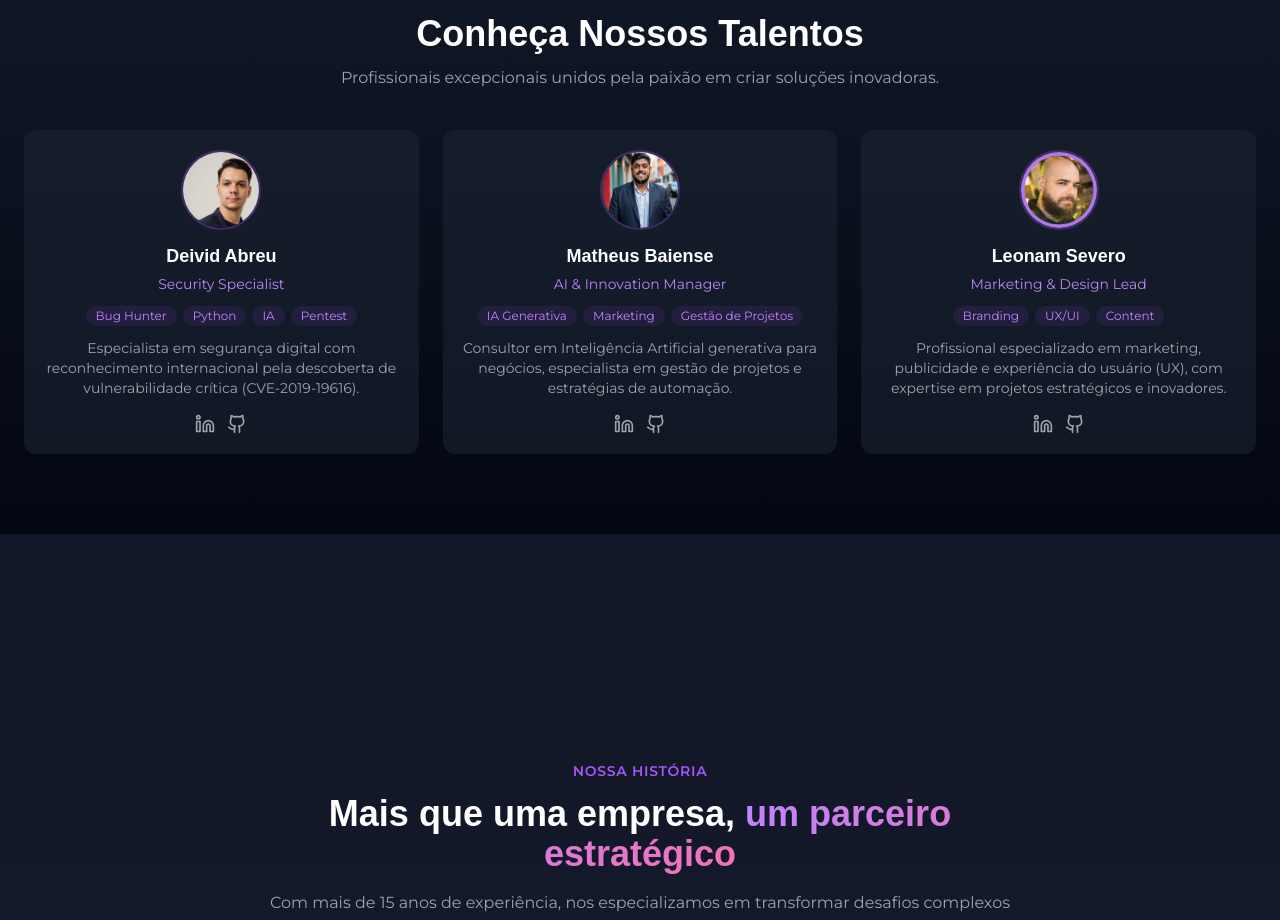
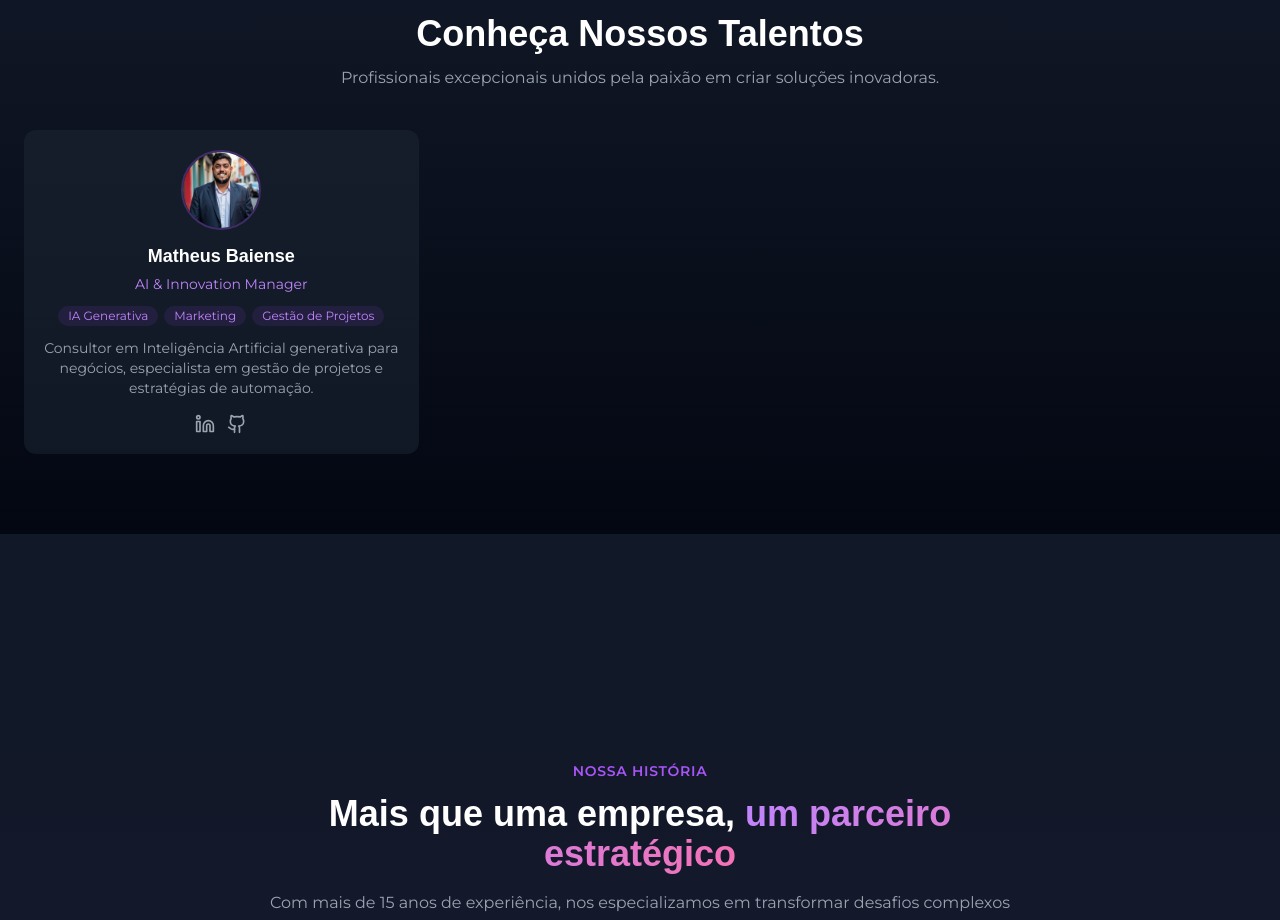
Before and after one commit to Matheusbaiense/grifo-landing, a Next.js app: page / in a window 1280 px wide. Shown: the part 3505-4425 px from the top of the page. Built offline with nearby package versions, Linux system fonts and the light colour scheme; a web font is replaced by a local one.

Commit message:
Update TeamSection.tsx

```diff
--- a/src/components/TeamSection.tsx
+++ b/src/components/TeamSection.tsx
@@ -20,17 +20,7 @@ interface TeamMember {
 
 const TeamSection: React.FC = () => {
   const teamMembers: TeamMember[] = [
-    {
-      image: "/deivid.jpg",
-      name: "Deivid Abreu",
-      role: "Security Specialist",
-      badges: ["Bug Hunter", "Python", "IA", "Pentest"],
-      description: "Especialista em segurança digital com reconhecimento internacional pela descoberta de vulnerabilidade crítica (CVE-2019-19616).",
-      social: {
-        linkedin: "#",
-        github: "#"
-      }
-    },
+
     {
       image: "/matheus.jpeg",
       name: "Matheus Baiense",
@@ -42,17 +32,6 @@ const TeamSection: React.FC = () => {
         github: "#"
       }
     },
-    {
-      image: "/leonam.jpeg",
-      name: "Leonam Severo",
-      role: "Marketing & Design Lead",
-      badges: ["Branding", "UX/UI", "Content"],
-      description: "Profissional especializado em marketing, publicidade e experiência do usuário (UX), com expertise em projetos estratégicos e inovadores.",
-      social: {
-        linkedin: "#",
-        github: "#"
-      }
-    }
   ];
 
   return (
```
